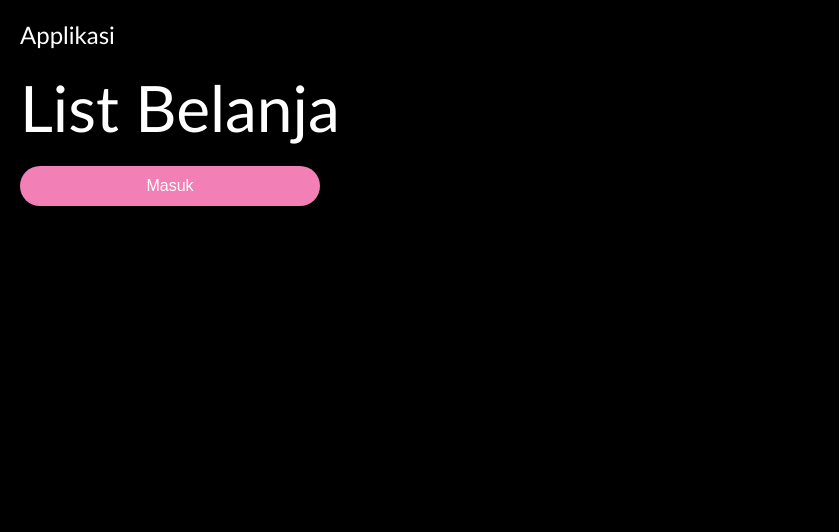
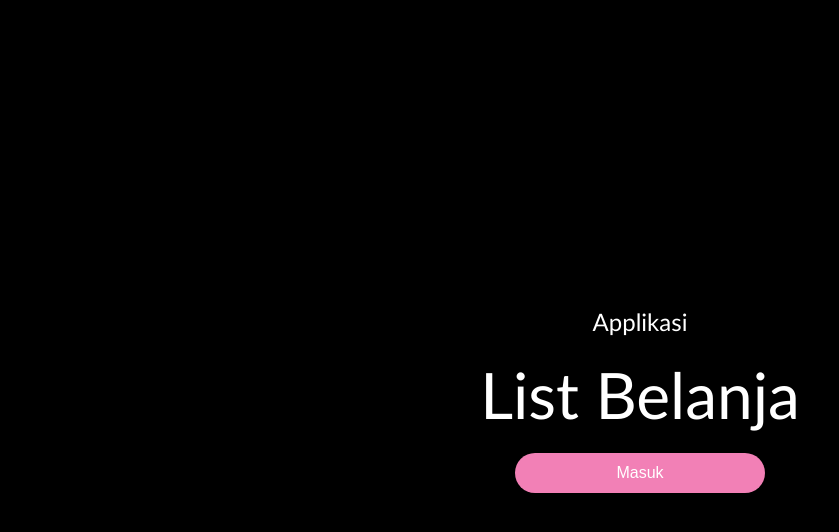
Before and after one commit to Ksatria1perdana/batch9_listbelanja, a plain HTML site: page index.html in a window 1280 px wide. Shown: the whole page, without its empty margins (0-839 px from the left). Drawn offline with Linux system fonts and the light colour scheme.

Commit message:
1 file modified

```diff
--- a/styles.css
+++ b/styles.css
@@ -31,6 +31,8 @@ h1,h2,h3 {
 .splash {
   background-color: black;
   color: white;
+  justify-content: center;
+  align-items: center;
 }
 
 .splash h3 {
@@ -43,11 +45,9 @@ h1,h2,h3 {
   font-weight: 300;
 }
 
-
-
 .btn_splash {
   height: 40px;
-  width: 300px;
+  width: 250px;
   background-color: #F280B6;
   color: white;
   border-radius: 100px;
```
